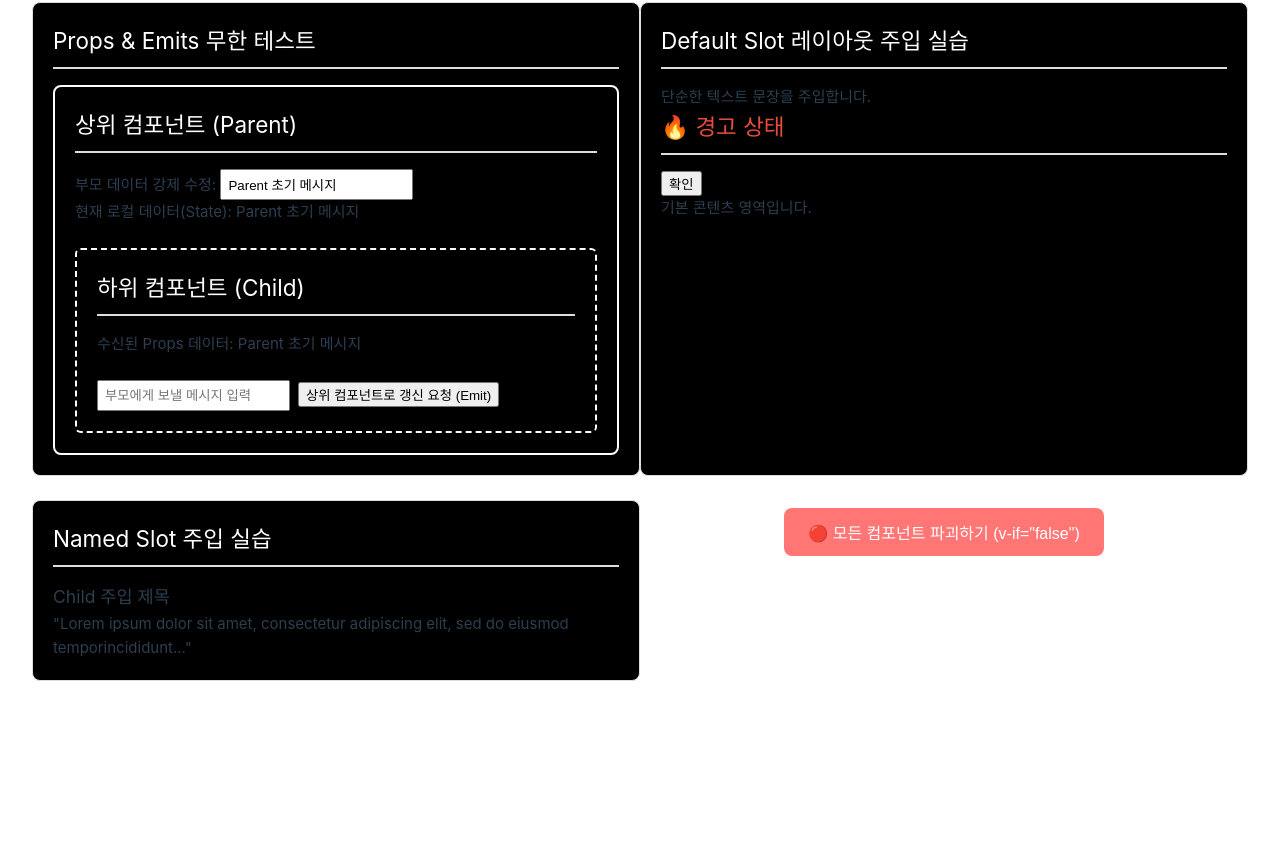
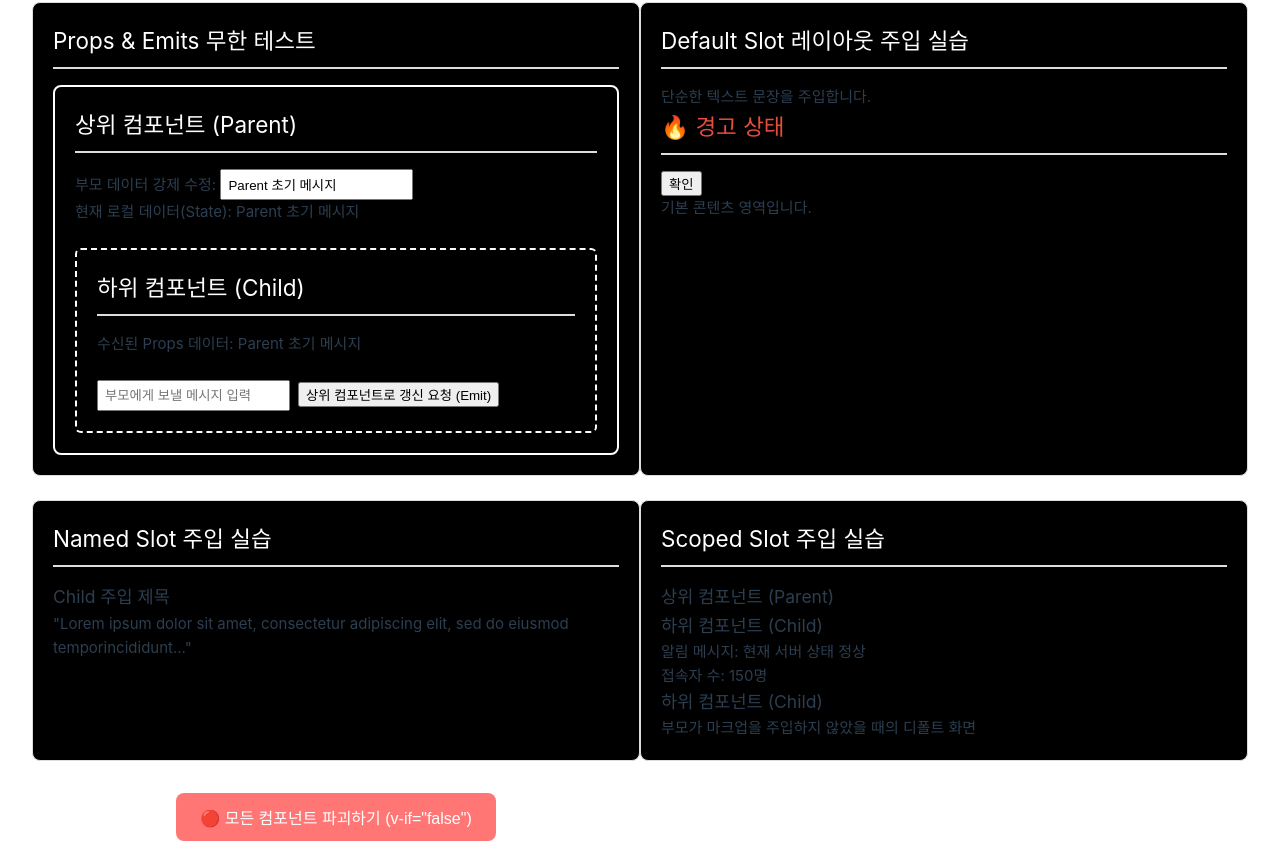
Before and after one commit to rkdgml3577/skala-vue, a Vue app: page / in a window 1280 px wide. Shown: the part 5255-6116 px from the top of the page. Before the commit the page ends 5948 px from the top, so only its background shows below. Built offline with nearby package versions, Linux system fonts and the light colour scheme.

Commit message:
Scoped  Slot  practice

```diff
--- a/src/App.vue
+++ b/src/App.vue
@@ -37,6 +37,7 @@ import SampleThirtyTwo from "./components/LifecycleHookExample.vue";
 import SampleThirtyThree from "./components/PropsEmitsParents.vue";
 import SampleThirtyFour from "./components/SlotDefaultParent.vue";
 import SampleThirtyFive from "./components/SlotNamedParent.vue";
+import SampleThirtySix from "./components/SlotScopedParent.vue";
 const isVisible = ref(true);
 const samples = [
   SampleOne,
@@ -74,6 +75,7 @@ const samples = [
   SampleThirtyThree,
   SampleThirtyFour,
   SampleThirtyFive,
+  SampleThirtySix,
 ];
 </script>
 
--- /dev/null
+++ b/src/components/SlotScopedChild.vue
@@ -0,0 +1,14 @@
+<script setup>
+import { ref } from "vue";
+// 하위 컴포넌트 내부에서 관리하는 2개의 서로 다른 기본형 데이터
+const message = ref("현재 서버 상태 정상");
+const userCount = ref(150);
+</script>
+<template>
+  <div class="base-card">
+    <h3>하위 컴포넌트 (Child)</h3>
+    <slot :text="message" :count="userCount">
+      <p>부모가 마크업을 주입하지 않았을 때의 디폴트 화면</p>
+    </slot>
+  </div>
+</template>
--- /dev/null
+++ b/src/components/SlotScopedParent.vue
@@ -0,0 +1,16 @@
+<script setup>
+import SlotScopedChild from "./SlotScopedChild.vue";
+</script>
+<template>
+  <div class="practice-section">
+    <h2>Scoped Slot 주입 실습</h2>
+    <h3>상위 컴포넌트 (Parent)</h3>
+    <SlotScopedChild v-slot="slotBag">
+      <div class="display-panel">
+        <p>알림 메시지: {{ slotBag.text }}</p>
+        <p>접속자 수: {{ slotBag.count }}명</p>
+      </div>
+    </SlotScopedChild>
+    <SlotScopedChild> </SlotScopedChild>
+  </div>
+</template>
```
